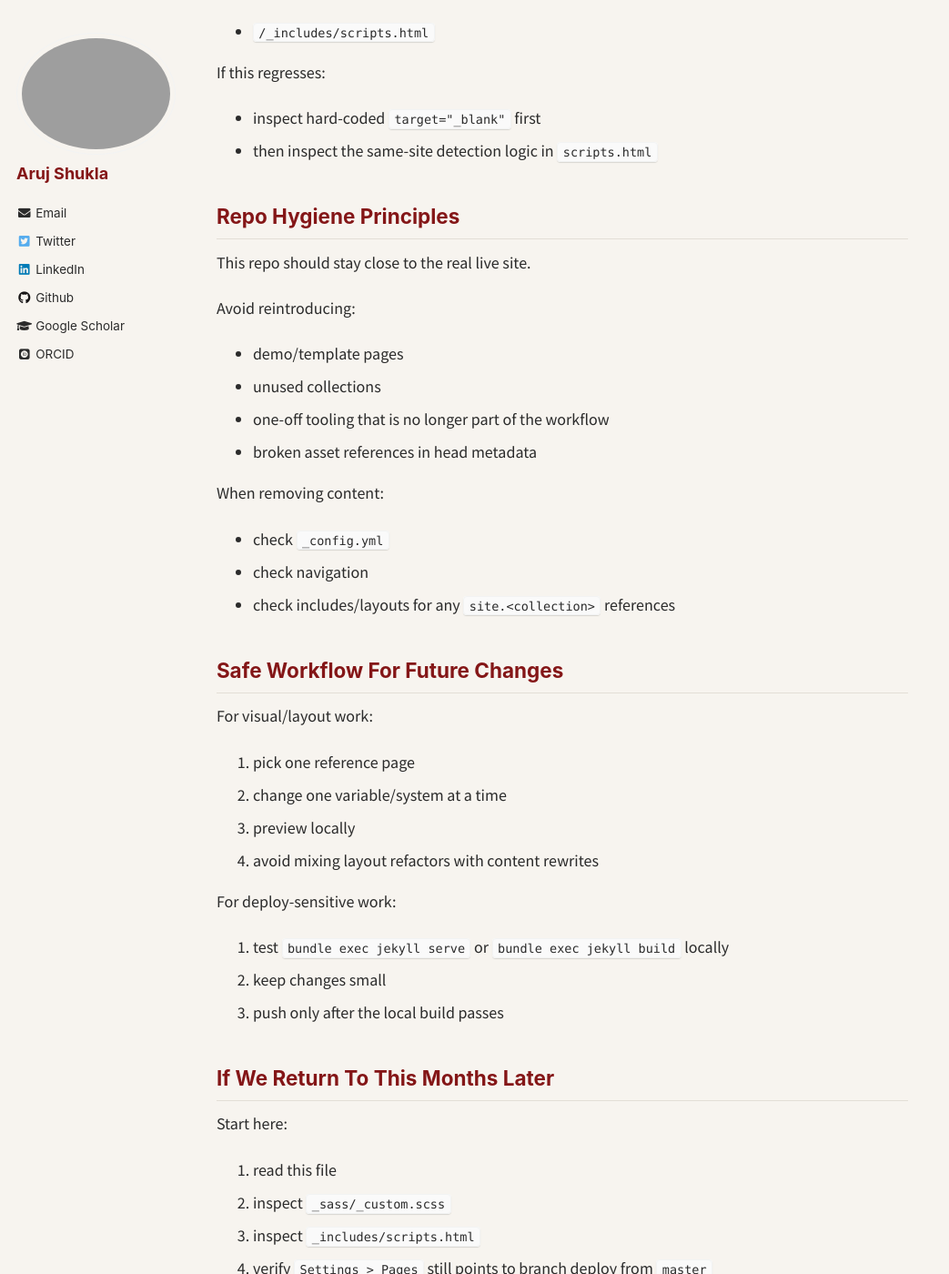
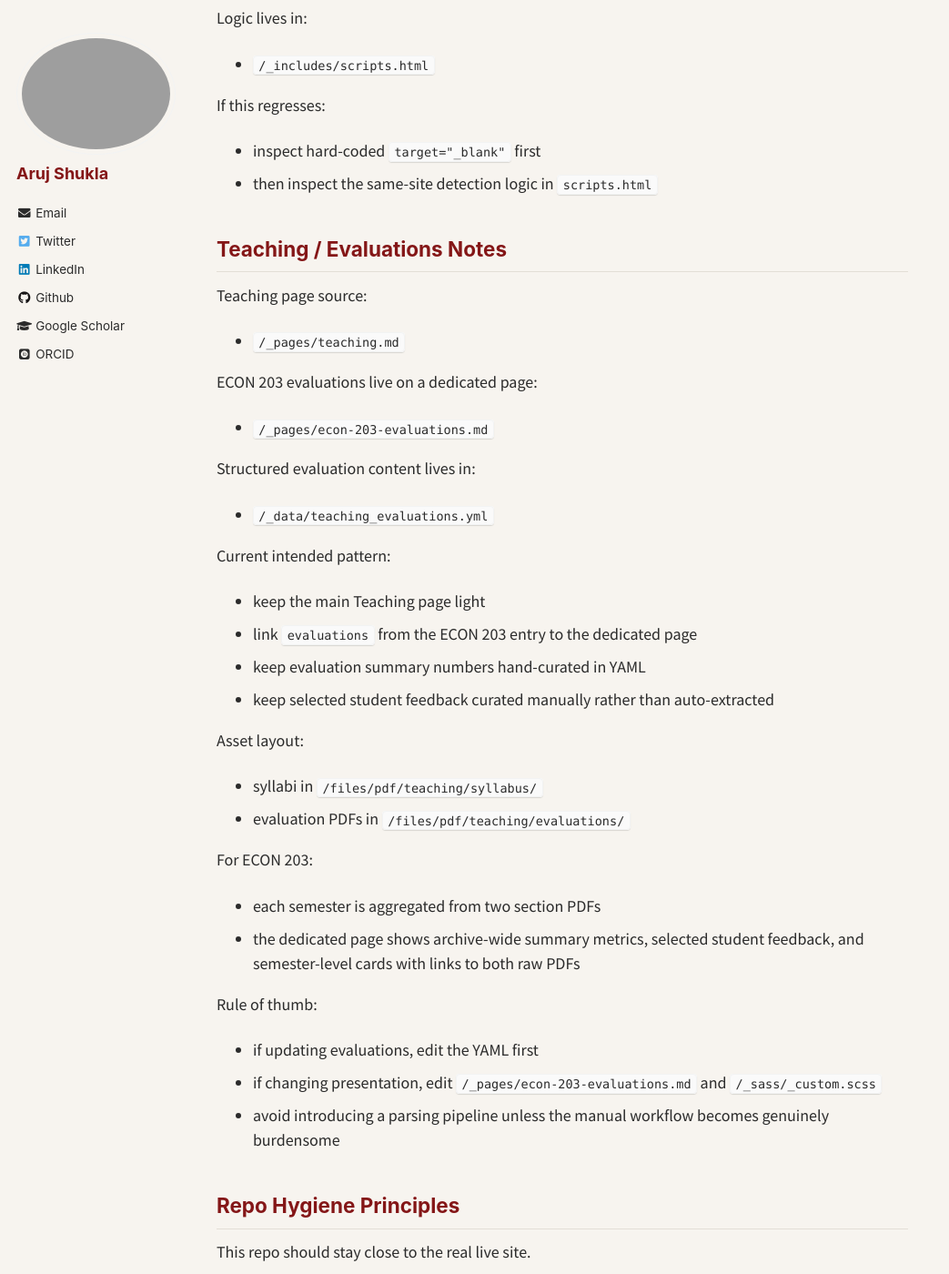
Before and after one commit to arujshukla/arujshukla.github.io, a Jekyll site: the page built from MAINTENANCE_NOTES.md, in a window 1280 px wide and 1400 px high, scrolled down 4032 px. Shown: the whole window at 91% size, without its empty margins (0-1043 px from the left). Built offline with Jekyll 4.4.1, drawn with Linux system fonts in a browser that asks for light colours; some web fonts are replaced; our own code applies the rules of GitHub Pages for plain Markdown files.

Commit message:
Document teaching evaluations workflow

```diff
--- a/MAINTENANCE_NOTES.md
+++ b/MAINTENANCE_NOTES.md
@@ -9,6 +9,7 @@ The live site is intentionally lean. The active surface area is:
 - homepage/about
 - research
 - teaching
+- econ 203 evaluations
 - resources
 - cv redirect
 
@@ -137,6 +138,43 @@ If this regresses:
 - inspect hard-coded `target="_blank"` first
 - then inspect the same-site detection logic in `scripts.html`
 
+## Teaching / Evaluations Notes
+
+Teaching page source:
+
+- `/_pages/teaching.md`
+
+ECON 203 evaluations live on a dedicated page:
+
+- `/_pages/econ-203-evaluations.md`
+
+Structured evaluation content lives in:
+
+- `/_data/teaching_evaluations.yml`
+
+Current intended pattern:
+
+- keep the main Teaching page light
+- link `evaluations` from the ECON 203 entry to the dedicated page
+- keep evaluation summary numbers hand-curated in YAML
+- keep selected student feedback curated manually rather than auto-extracted
+
+Asset layout:
+
+- syllabi in `/files/pdf/teaching/syllabus/`
+- evaluation PDFs in `/files/pdf/teaching/evaluations/`
+
+For ECON 203:
+
+- each semester is aggregated from two section PDFs
+- the dedicated page shows archive-wide summary metrics, selected student feedback, and semester-level cards with links to both raw PDFs
+
+Rule of thumb:
+
+- if updating evaluations, edit the YAML first
+- if changing presentation, edit `/_pages/econ-203-evaluations.md` and `/_sass/_custom.scss`
+- avoid introducing a parsing pipeline unless the manual workflow becomes genuinely burdensome
+
 ## Repo Hygiene Principles
 
 This repo should stay close to the real live site.
```
